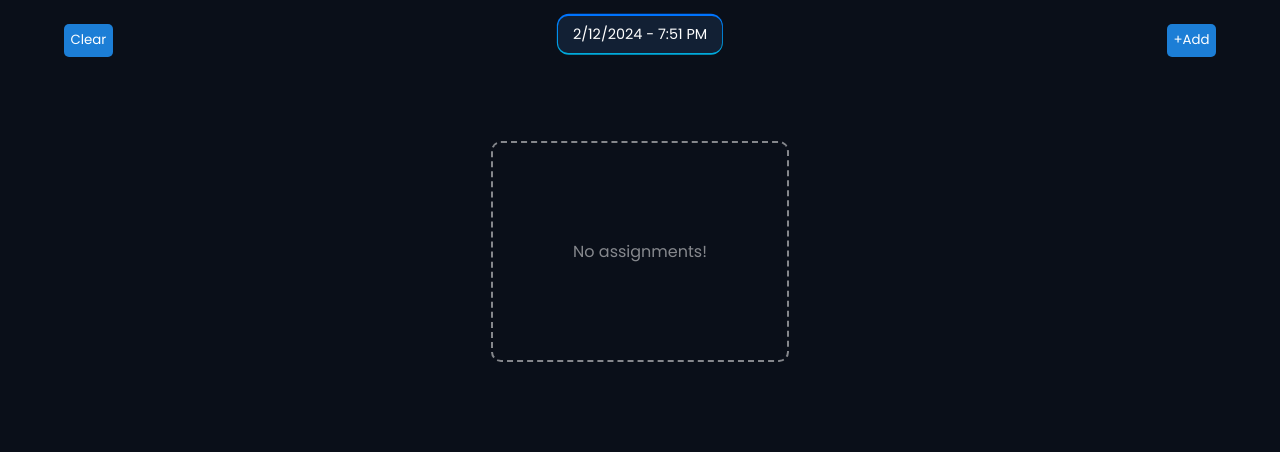
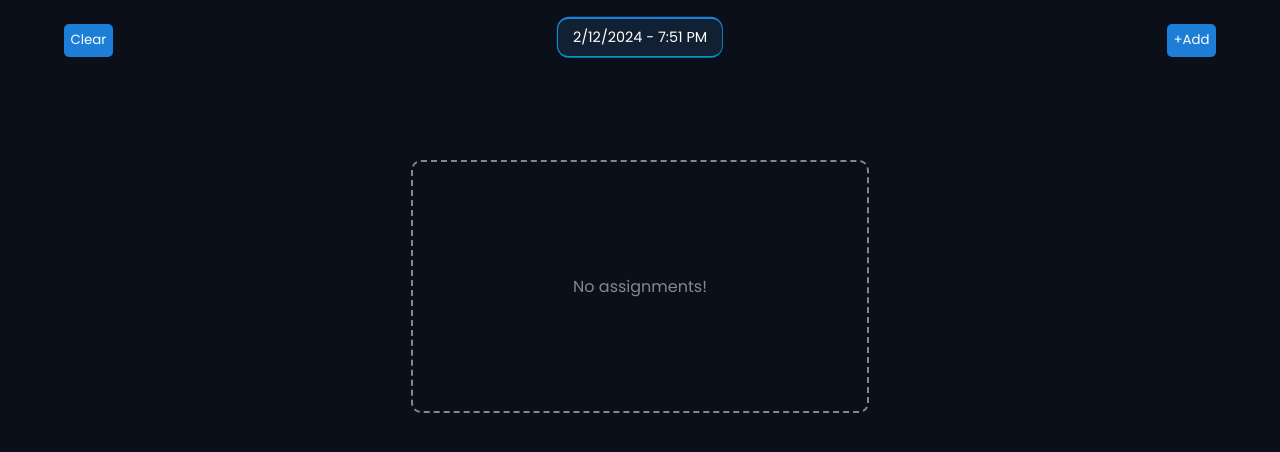
Before and after one commit to jacobrobertsdev/assignment-tracker, a Vue app: page / in a window 1280 px wide. Shown: the top 452 px of the page. Built offline with nearby package versions, Linux system fonts and the light colour scheme.

Commit message:
Cleanup all components

```diff
--- a/src/components/AddAssignmentForm.vue
+++ b/src/components/AddAssignmentForm.vue
@@ -15,13 +15,9 @@ function toggleForm() {
     assignmentName.value = ''
     dueDate.value = ''
     formHidden.value = !formHidden.value
-
 }
 
-
-
 function addAssignment() {
-
    const newAssignment = {
        id: crypto.randomUUID().toString(),
        course: courseName.value,
@@ -29,7 +25,6 @@ function addAssignment() {
        due: dueDate.value}
 
     emit('addNewAssignment', newAssignment)
-
     toggleForm()
 }
 
@@ -40,29 +35,34 @@ function addAssignment() {
     <button v-if="formHidden" @click="toggleForm" class="add-assignment">+Add</button>
 
     <section class="assignment-form">
+
         <form v-if="!formHidden" id="new-assignment" name="New Assignment Form" @submit.prevent="addAssignment">
+
         <section class="course-input">
+
             <label for="course">Course:</label>
             <input type="text" v-model="courseName" name="course" id="course" placeholder="Course name..." maxlength="20" required>
         </section>
 
         <section class="assignment-input">
+
             <label for="assignment">Assignment:</label>
             <input type="text" v-model="assignmentName" name="Assignment" id="assignment" placeholder="New assignment..." required>
         </section>
 
         <section class="due-date-input">
+
             <label for="due-date">Due Date:</label>
             <input type="date" v-model="dueDate" name="due-date" id="due-date" :min="today" required>
         </section>
 
         <section class="controls">
+
             <button>Submit</button>
             <button @click="toggleForm" type="button">Cancel</button>
         </section>
 
         </form>
-
     </section>
 
 </template>
@@ -70,7 +70,6 @@ function addAssignment() {
 <style scoped>
 
 form {
-
     position: fixed;
     top: 0;
     left: 0;
@@ -81,8 +80,6 @@ form {
     gap: 1rem;
     justify-content: center;
     align-items: center;
-    padding: 1rem;
-    border-radius: 12px;
     background-color: var(--background);
     z-index: 20;
 
@@ -92,25 +89,17 @@ form {
     margin-top: .5rem;
     display: flex;
     align-self: center;
-    gap: .5rem;
+    gap: 1rem;
 }
 
 form button {
-    cursor: pointer;
     background-color: var(--background);
-    color: white;
     padding:.4rem .6rem;
     border: 1px solid white;
     border-radius:5px
 }
 
-button:hover{
-   background-color: hsl(220, 20%, 30%);
-}
-
 label{
-
-
     margin-left: .1rem;
 }
 
@@ -119,17 +108,13 @@ input {
     height: 2.1rem;
     padding: .4rem;
     border-radius: 5px;
-    border: 1px solid rgb(138, 138, 138);
 }
 
 .add-assignment {
-    display: inline-flex;
-    align-items: center;
     position: fixed;
     top:3%;
     right: 5%;
     z-index: 10;
-    color: white;
     padding:.4rem;
     border: none;
     background-color: #1c7ed6;
@@ -142,4 +127,8 @@ input {
     align-items: flex-start;
     gap: .3rem;
 }
+
+button:hover {
+  background-color: hsl(220, 20%, 30%);
+}
 </style>
--- a/src/components/AssignmentItem.vue
+++ b/src/components/AssignmentItem.vue
@@ -19,28 +19,25 @@ const toggleEdit = () => {
     readOnly.value = !readOnly.value
 
     if (!readOnly.value) {
-        inputRef.value.focus();
-    }
+        inputRef.value.focus()}
 }
 
 const preventFocus = (event) => {
-  event.preventDefault();
-};
+  event.preventDefault()
+}
 
 
-
-function deleteAssignment(id) {
-    emit('deleteAssignment', id)
+function deleteAssignment() {
+    emit('deleteAssignment', props.id)
 }
 
 function handleEditTitle(value) {
     editedTitle.value = value
 }
 
-function saveEdit(id) {
+function saveEdit() {
     toggleEdit()
-
-    emit('editAssignment', { id, newTitle: editedTitle.value })
+    emit('editAssignment', { id:props.id, newTitle: editedTitle.value })
 
 }
 
@@ -48,13 +45,16 @@ function saveEdit(id) {
 
 <template>
     <div class="assignment">
+
         <textarea rows="1"  name="assignment title" ref="inputRef" :readonly="readOnly" :value="editedTitle" :onmousedown="readOnly ? preventFocus : null " @change="handleEditTitle($event.target.value)"></textarea>
 
-        <span class="course-name">{{ course }}</span>
-        <span class="due-date">Due: {{ due }}</span>
-        <button class="delete" @click="deleteAssignment(id)">Delete</button>
+        <span class="course-name">{{ props.course }}</span>
+        <span class="due-date">Due: {{ props.due }}</span>
+
+        <button class="delete" @click="deleteAssignment">Delete</button>
         <button  v-if="readOnly" class="edit" @click="toggleEdit">Edit</button>
-        <button  v-else class="save" @click="saveEdit(id)">Save</button>
+        <button  v-else class="save" @click="saveEdit">Save</button>
+
     </div>
 </template>
 
@@ -62,7 +62,7 @@ function saveEdit(id) {
   .assignment{
         background-color:#122034;
         position: relative;
-        padding: 2rem 1rem;
+        padding: 2.8rem 1rem;
         width: 90%;
         border-radius: 5px;
         word-break: break-all;
@@ -71,7 +71,7 @@ function saveEdit(id) {
     textarea {
         width: 100%;
         background-color: transparent;
-        color: whitesmoke;
+        color: var(--text);
         font-size: .9rem;
         border: none;
         resize: none;
@@ -101,7 +101,6 @@ function saveEdit(id) {
         left:0;
         padding: .2rem .4rem;
         background-color: #495057;
-        color: white;
         border-bottom-right-radius: 5px;
         border-top-left-radius: 5px;
 
@@ -112,7 +111,6 @@ function saveEdit(id) {
         right:0;
         padding: .2rem .4rem;
         background-color: #495057;
-        color: white;
         border-bottom-left-radius: 5px;
         border-top-right-radius: 5px;
     }
@@ -139,10 +137,10 @@ function saveEdit(id) {
         border: none;
         border-top-right-radius: 5px;
         border-bottom-left-radius: 5px;
-        color: white;
+
     }
 
-    .assignment button:hover{
-        background-color: hsl(220, 20%, 30%);
+    button:hover {
+    background-color: hsl(220, 20%, 30%);
     }
 </style>
--- a/src/components/AssignmentList.vue
+++ b/src/components/AssignmentList.vue
@@ -22,14 +22,13 @@ function formatDate(dateStr) {
     const day = parts[2]
     return `${month}/${day}/${year}`
 }
-
-
 </script>
 
 <template>
 
 <section class="assignments-list">
-    <div class="placeholder" v-if="assignments.length === 0">
+
+    <div class="placeholder" v-if="props.assignments.length === 0">
         <p>No assignments!</p>
     </div>
 
@@ -37,17 +36,17 @@ function formatDate(dateStr) {
     :title="assignment.title"
     :course="assignment.course"
     :due="formatDate(assignment.due)"
-    :assignments="assignments"
+    :assignments="props.assignments"
     :id="assignment.id"
     @deleteAssignment="handleDelete"
     @editAssignment="handleEdit">
     </AssignmentItem>
-    </section>
+
+</section>
+
 </template>
 
 <style scoped>
-
-
 .assignments-list{
     margin:0.5rem auto 2rem auto;
     display: flex;
@@ -63,17 +62,19 @@ function formatDate(dateStr) {
     opacity: .5;
     padding: 6rem 5rem;
     max-width: 90%;
-    margin: 5rem auto;
+    margin: 6rem auto;
     border: 2px dashed white;
     border-radius: 10px;
     z-index: -1;
-
-
 }
 
 @media (min-width: 1000px){
     .assignments-list {
         width: 60%;
     }
+
+    .placeholder {
+    padding: 7rem 10rem;
+    }
 }
 </style>
--- a/src/components/ClearAssignments.vue
+++ b/src/components/ClearAssignments.vue
@@ -31,21 +31,16 @@ function handleClear() {
 </template>
 
 <style scoped>
+
 button {
-
     position: fixed;
     top:3%;
     left: 5%;
     z-index: 10;
-    color: white;
     padding:.4rem;
     border: none;
     background-color: #1c7ed6;
-    border-radius:5px
+    border-radius:5px;
 }
 
-button:hover{
-   background-color: hsl(220, 20%, 30%);
-   color: white;
-}
 </style>
--- a/src/components/CountMessage.vue
+++ b/src/components/CountMessage.vue
@@ -1,4 +1,5 @@
 <script setup>
+
 const props = defineProps({
    count: Number
 })
@@ -6,13 +7,15 @@ const props = defineProps({
 </script>
 
 <template>
-    <h4 v-if="count === 1">You have {{ props.count }} assignment</h4>
-    <h4 v-else-if="count > 1">You have {{ props.count }} assignments</h4>
+    <h4 v-if="props.count === 1">You have {{ props.count }} assignment</h4>
+    <h4 v-else-if="props.count > 1">You have {{ props.count }} assignments</h4>
 </template>
 
 <style scoped>
+
 h4 {
-font-size: .9rem;
-margin-top: 1.5rem;
+    font-size: .9rem;
+    margin-top: 2rem;
 }
+
 </style>
--- a/src/components/CurrentDateDisplay.vue
+++ b/src/components/CurrentDateDisplay.vue
@@ -1,12 +1,10 @@
+  <script setup>
+  import { ref, onMounted } from 'vue'
 
-
-  <script setup>
-  import { ref, onMounted } from 'vue';
-
-  const formattedDateTime = ref('');
+  const formattedDateTime = ref('')
 
   onMounted(() => {
-    const now = new Date();
+    const now = new Date()
 
     const options = {
       hour: 'numeric',
@@ -14,22 +12,22 @@
       month: 'numeric',
       day: 'numeric',
       year: 'numeric',
+    }
 
-    };
+      formattedDateTime.value = now.toLocaleDateString(undefined, options).replace(',', ' - ')
 
-    formattedDateTime.value = now.toLocaleDateString(undefined, options).replace(',',' - ')
-  });
+  })
   </script>
+
   <template>
+      <h3>{{ formattedDateTime }}</h3>
+  </template>
 
-      <h3>{{ formattedDateTime }}</h3>
-
-  </template>
   <style scoped>
 
   h3 {
+    margin: 0 auto;
     position: relative;
-    display: block;
     font-weight: 400;
     border-radius: 10px;
     background-color: #122034;
@@ -45,8 +43,8 @@
     transform: translate(-50%, -51%);
     width: 102%;
     height: 112%;
-  background: linear-gradient(to top, #00acdb, #0072ff);
-  z-index: -1; /* Ensure the background is behind the text */
-  border-radius: 12px; /* Match the border radius of h3 */
+    background: linear-gradient(to top, #0097c1, #1c7ed6);
+    z-index: -1;
+    border-radius: 12px;
 }
   </style>
--- a/src/root.css
+++ b/src/root.css
@@ -8,8 +8,8 @@
 
 :root {
   --background: #0a0f19;
+  --text: white;
   --body: "Poppins", sans-serif;
-  /* --box-shadow: 0px 3px 6px -3px #a2a2a2b5; */
 }
 
 body {
@@ -19,8 +19,8 @@ body {
 
 #app {
   width: 100%;
-  color: white;
-  margin-top: 1rem;
+  color: var(--text);
+  margin-top: 1.2rem;
   display: flex;
   flex-direction: column;
   justify-content: center;
@@ -29,4 +29,9 @@ body {
 
 button {
   cursor: pointer;
+  color: var(--text);
 }
+
+button:hover {
+  background-color: hsl(220, 20%, 30%);
+}
```
Lines whose indentation alone changed are shown as unchanged.
